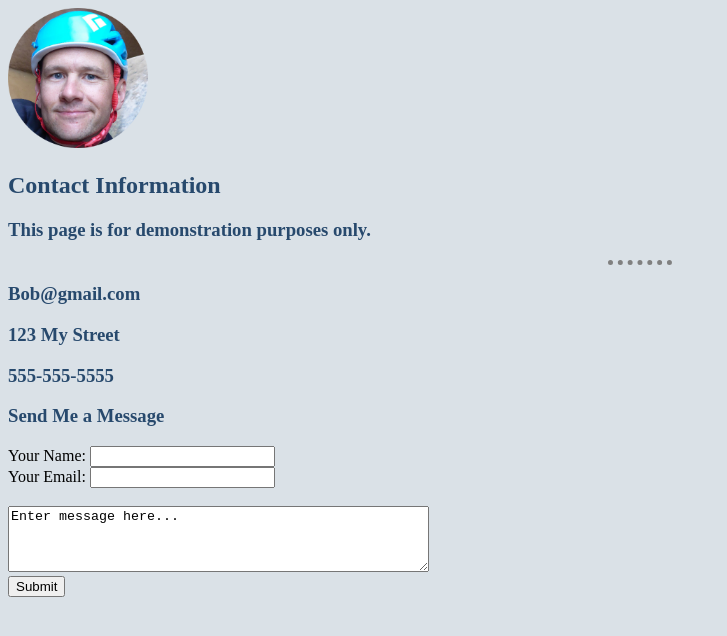
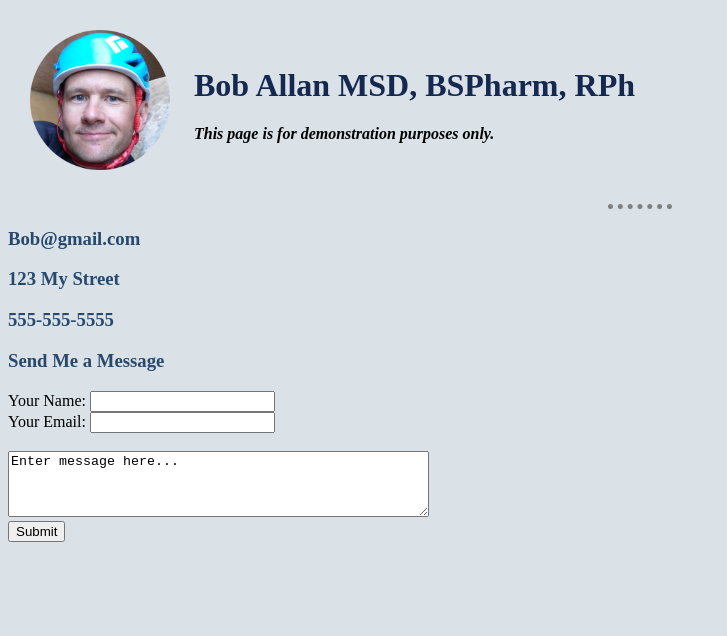
Before and after one commit to BobAllan123/BobAllan123.github.io, a plain HTML site: page contact.html in a window 1280 px wide. Shown: the whole page, without its empty margins (0-727 px from the left). Drawn offline with Linux system fonts and the light colour scheme.

Commit message:
Update contact.html

```diff
--- a/contact.html
+++ b/contact.html
@@ -7,14 +7,24 @@
     <link rel="stylesheet" href="styles.css" />
   </head>
   <body>
+    <table cellspacing="20">
+      <tr>
+        <td>
           <img
             src="circle-cropped.png"
             width="140"
             height="140"
             alt="Bob's Profile Picture"
           />
-    <h2>Contact Information</h2>
-    <h3>This page is for demonstration purposes only.</h3>
+        </td>
+        <td>
+          <h1>Bob Allan MSD, BSPharm, RPh</h1>
+          <p>
+            <em><strong>This page is for demonstration purposes only.</strong></em>
+          </p>
+        </td>
+      </tr>
+    </table>
     <hr />
     <h3>Bob@gmail.com</h3>
     <h3>123 My Street</h3>
```
Lines whose indentation alone changed are shown as unchanged.
